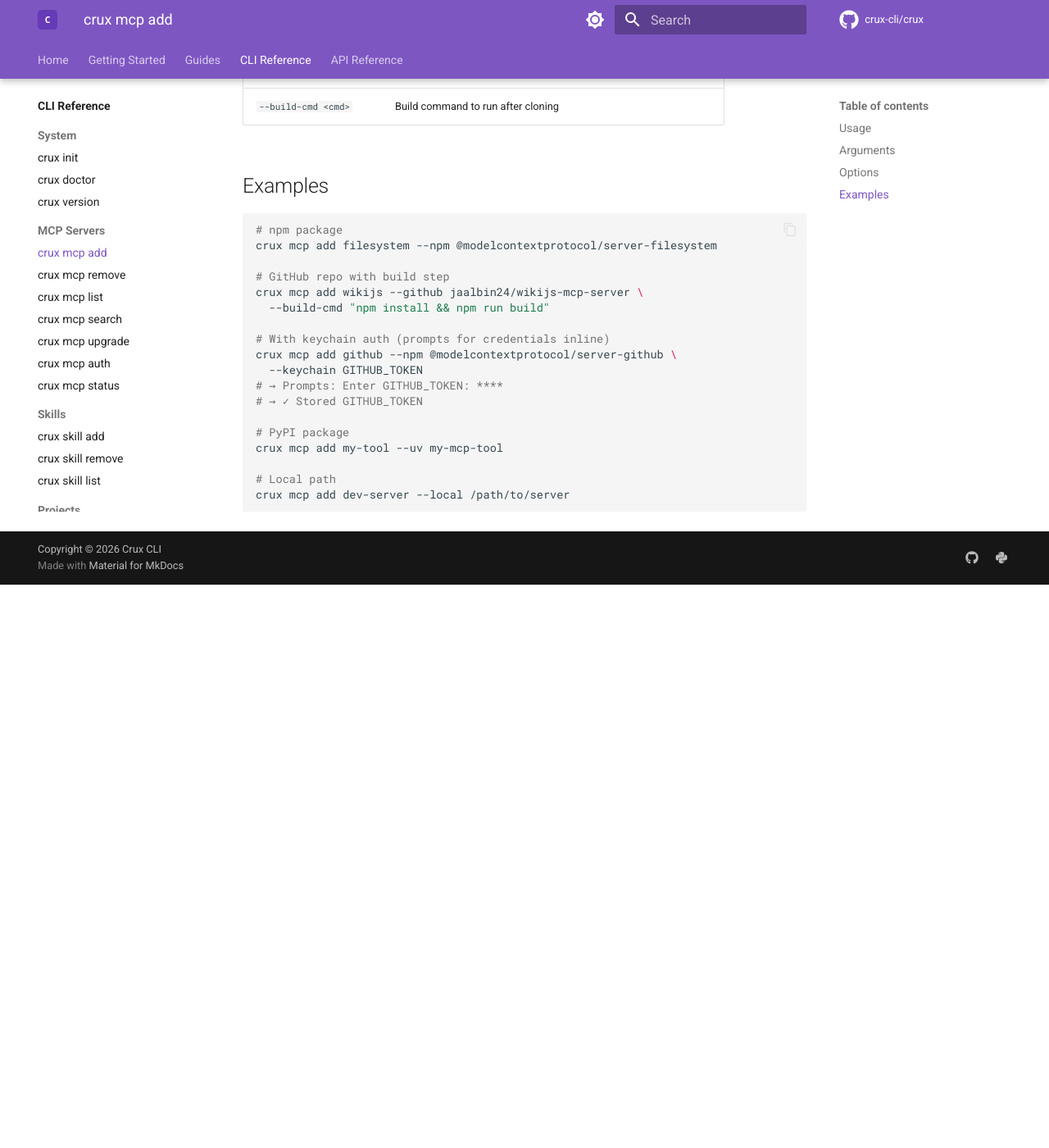
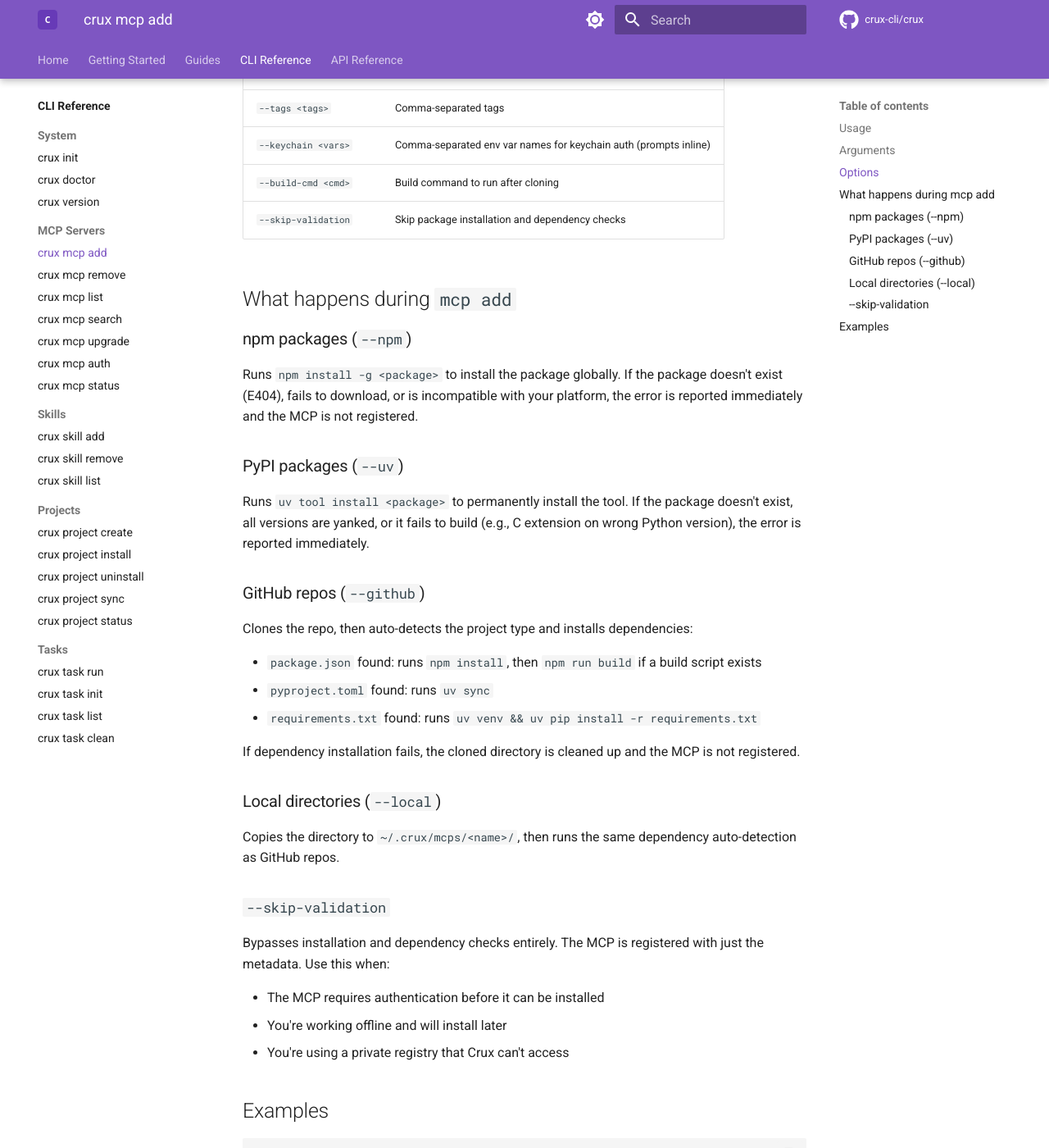
Before and after one commit to crux-cli/crux, an MkDocs documentation site: the page built from docs/cli/mcp-add.md, in a window 1280 px wide and 1400 px high, scrolled down 1016 px. Shown: the whole window at 82% size. Built offline with MkDocs 1.6.1 and Material for MkDocs 9.7.7, drawn with Linux system fonts in a browser that asks for light colours; comment, search, counter and statistics services are not loaded; the version menu is left out; before the commit the page ends 1729 px from its top, so only the background shows below that; some of the changed text lies outside the part shown.

Commit message:
docs: update all docs for install-on-add behavior and flag rename
Updated mcp-add CLI docs, registry guide, quickstart, authentication
guide, changelog, README, install.sh, and home page to reflect that
crux mcp add now installs packages before registering, auto-detects
deps for github/local sources, and supports --skip-validation.

Co-Authored-By: Claude Opus 4.6 (1M context) <noreply@anthropic.com>

````diff
--- a/docs/cli/mcp-add.md
+++ b/docs/cli/mcp-add.md
@@ -1,6 +1,8 @@
 # crux mcp add
 
-Register a new MCP server in the global registry.
+Install and register a new MCP server in the global registry.
+
+When you add an MCP, Crux installs its dependencies before registering it. This catches broken packages, missing dependencies, and build failures immediately — not when an agent tries to use the server mid-task.
 
 ## Usage
 
@@ -18,34 +20,67 @@ crux mcp add <name> [options]
 
 | Option | Description |
 |--------|-------------|
-| `--npm <package>` | npm package to run via npx |
-| `--uv <package>` | PyPI package to run via uvx |
-| `--github <user/repo>` | GitHub repository to clone |
-| `--local <path>` | Local directory path |
+| `--npm <package>` | npm package (runs `npm install -g` to install globally) |
+| `--uv <package>` | PyPI package (runs `uv tool install` to install permanently) |
+| `--github <user/repo>` | GitHub repository (clones and auto-installs dependencies) |
+| `--local <path>` | Local directory path (copies and auto-installs dependencies) |
 | `--command <cmd>` | Command to run the MCP server |
 | `--args <args>` | Arguments for the command (space-separated) |
 | `--tags <tags>` | Comma-separated tags |
 | `--keychain <vars>` | Comma-separated env var names for keychain auth (prompts inline) |
 | `--build-cmd <cmd>` | Build command to run after cloning |
+| `--skip-validation` | Skip package installation and dependency checks |
+
+## What happens during `mcp add`
+
+### npm packages (`--npm`)
+
+Runs `npm install -g <package>` to install the package globally. If the package doesn't exist (E404), fails to download, or is incompatible with your platform, the error is reported immediately and the MCP is not registered.
+
+### PyPI packages (`--uv`)
+
+Runs `uv tool install <package>` to permanently install the tool. If the package doesn't exist, all versions are yanked, or it fails to build (e.g., C extension on wrong Python version), the error is reported immediately.
+
+### GitHub repos (`--github`)
+
+Clones the repo, then auto-detects the project type and installs dependencies:
+
+- `package.json` found: runs `npm install`, then `npm run build` if a build script exists
+- `pyproject.toml` found: runs `uv sync`
+- `requirements.txt` found: runs `uv venv && uv pip install -r requirements.txt`
+
+If dependency installation fails, the cloned directory is cleaned up and the MCP is not registered.
+
+### Local directories (`--local`)
+
+Copies the directory to `~/.crux/mcps/<name>/`, then runs the same dependency auto-detection as GitHub repos.
+
+### `--skip-validation`
+
+Bypasses installation and dependency checks entirely. The MCP is registered with just the metadata. Use this when:
+
+- The MCP requires authentication before it can be installed
+- You're working offline and will install later
+- You're using a private registry that Crux can't access
 
 ## Examples
 
 ```bash
-# npm package
+# npm package — installs globally, then registers
 crux mcp add filesystem --npm @modelcontextprotocol/server-filesystem
 
-# GitHub repo with build step
-crux mcp add wikijs --github jaalbin24/wikijs-mcp-server \
-  --build-cmd "npm install && npm run build"
+# PyPI package — installs via uv tool, then registers
+crux mcp add my-tool --uv my-mcp-tool
+
+# GitHub repo — clones, installs deps, builds, then registers
+crux mcp add wikijs --github jaalbin24/wikijs-mcp-server
 
 # With keychain auth (prompts for credentials inline)
 crux mcp add github --npm @modelcontextprotocol/server-github \
   --keychain GITHUB_TOKEN
-# → Prompts: Enter GITHUB_TOKEN: ****
-# → ✓ Stored GITHUB_TOKEN
 
-# PyPI package
-crux mcp add my-tool --uv my-mcp-tool
+# Skip installation (register only)
+crux mcp add my-private-mcp --npm @private/mcp-server --skip-validation
 
 # Local path
 crux mcp add dev-server --local /path/to/server
--- a/docs/overrides/home.html
+++ b/docs/overrides/home.html
@@ -105,7 +105,7 @@
           <div class="crux-step__num">1</div>
           <div class="crux-step__body">
             <h3>Build your registry</h3>
-            <p>Add MCP servers and skills from any source. You do this once&nbsp;&mdash;&nbsp;they&rsquo;re available to every project.</p>
+            <p>Add MCP servers and skills from any source. Packages are installed and validated automatically. You do this once&nbsp;&mdash;&nbsp;they&rsquo;re available to every project.</p>
             <pre><code>crux mcp add filesystem --npm @modelcontextprotocol/server-filesystem
 crux mcp add wikijs --github jaalbin24/wikijs-mcp-server
 crux skill add autoresearch --github user/autoresearch-skill</code></pre>
````
Also changed, not shown: README.md (+1 -1 lines), docs/changelog.md (+14 -0 lines), docs/getting-started/quickstart.md (+4 -4 lines), docs/guides/authentication.md (+10 -2 lines), docs/guides/registry.md (+12 -4 lines), 1 other file.
